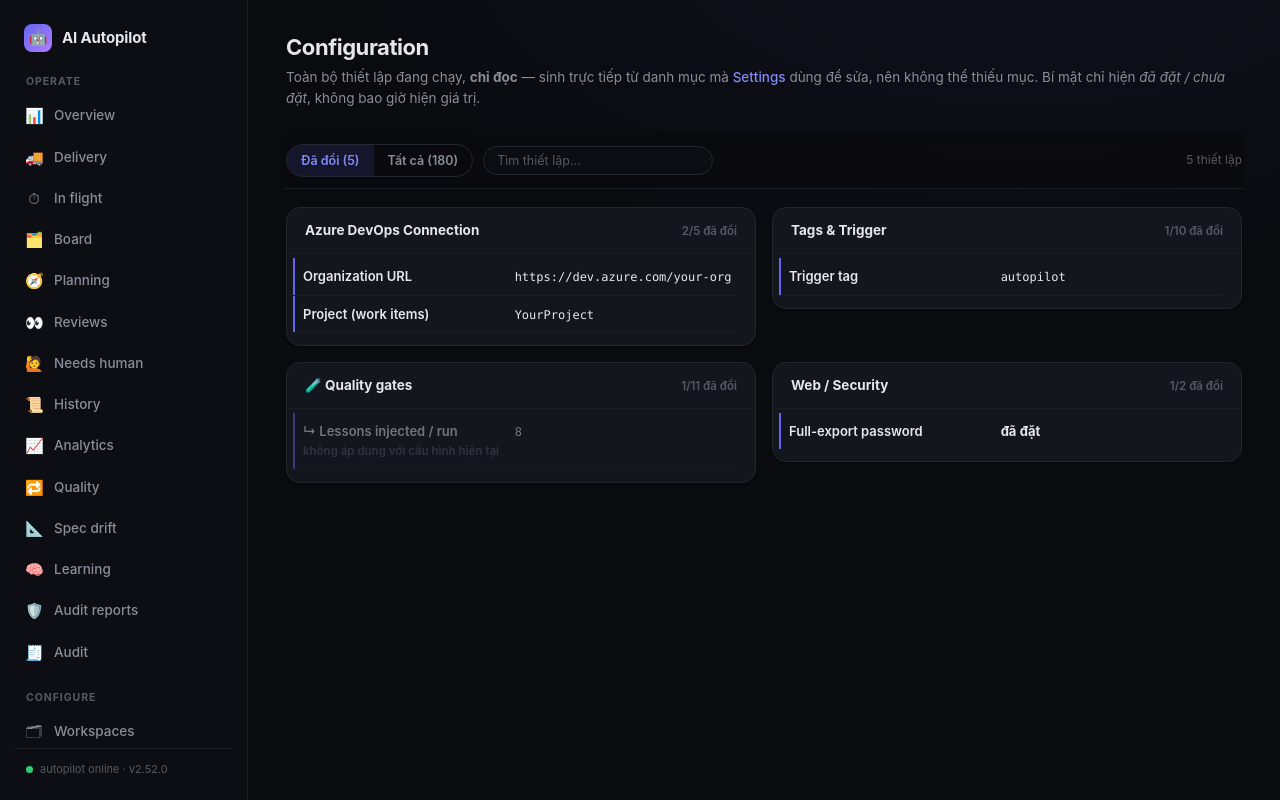
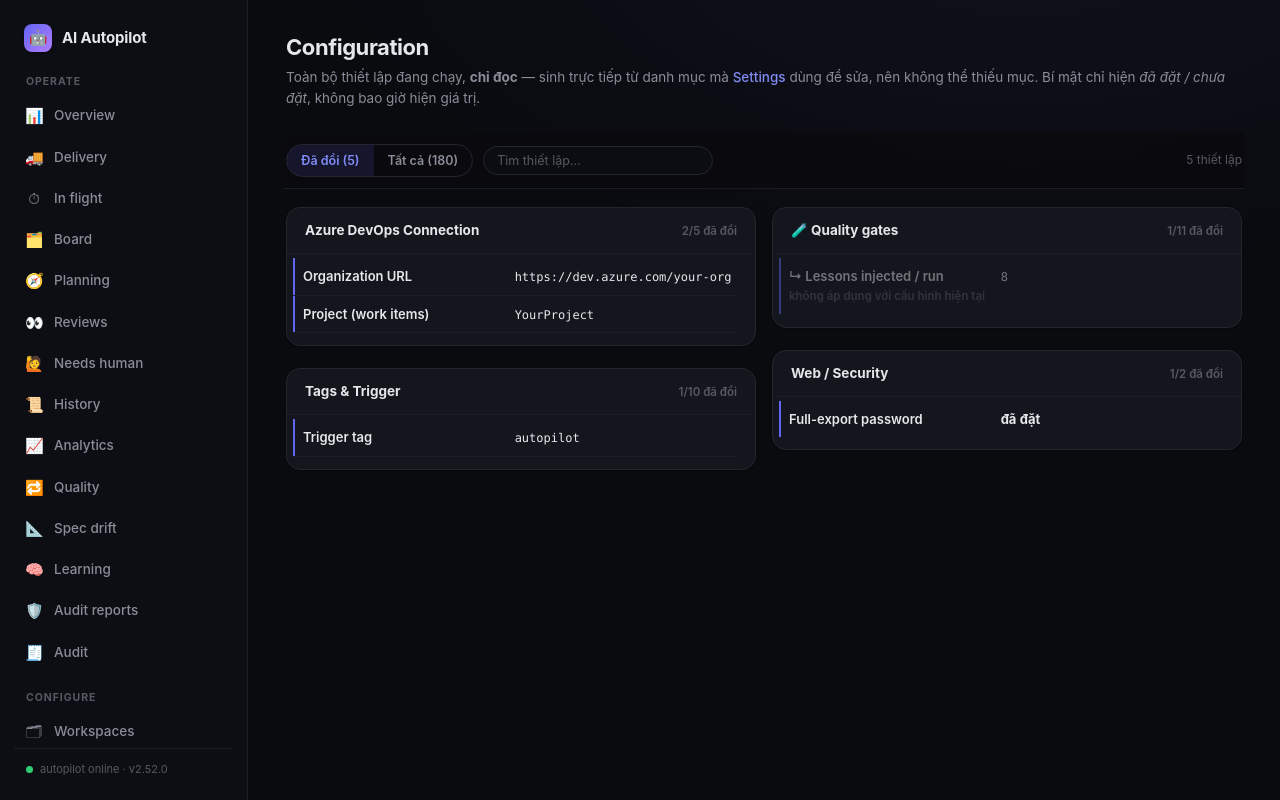
Before and after one commit to phongptn93/AI-Autopilot, a FastAPI app: page /dashboard/config in a window 1280 px wide. Run offline with FastAPI, Linux system fonts and the light colour scheme; some libraries are stand-ins or nearby versions.

Commit message:
fix(config): dead space under every short card
A CSS grid sizes each ROW by its tallest card, so a two-row card beside a five-row one
left a hole the size of the difference — three of them down the page, and the first
thing the eye lands on. align-items:start does not help: it stops a card stretching, it
does not fill the gap.

Multi-column instead, so each card flows up under the one above it. Measured after: the
largest vertical gap between adjacent cards is 22px, against hundreds before. The cost
is reading order — top-to-bottom per column — which is acceptable where no card means
anything different for having been read after another.

Co-Authored-By: Claude Opus 5 (1M context) <noreply@anthropic.com>

```diff
--- a/ai_autopilot/dashboard/templates/config.html
+++ b/ai_autopilot/dashboard/templates/config.html
@@ -17,10 +17,18 @@
   .cfg-bar input:focus { outline:none; border-color:var(--accent); }
   .cfg-count { font-size:12px; color:var(--text-dim); margin-left:auto; white-space:nowrap; }
 
-  .cfg-grid { display:grid; grid-template-columns:repeat(auto-fit,minmax(380px,1fr)); gap:16px;
-    align-items:start; }
+  /* Multi-column, not grid. A grid sizes each ROW by its tallest card, so a two-row card
+     sitting beside a five-row one left a hole the size of the difference — three of them
+     down the page, which is what the eye lands on first. Columns let each card flow up
+     under the one above it instead. The cost is reading order: top-to-bottom per column
+     rather than left-to-right. Acceptable here because the cards are independent — no
+     card means anything different for having been read after another. */
+  .cfg-grid { column-width:380px; column-gap:16px; }
   .cfg-card { background:var(--bg-card); border:1px solid var(--border); border-radius:14px;
-    overflow:hidden; box-shadow:var(--shadow-sm); }
+    overflow:hidden; box-shadow:var(--shadow-sm);
+    /* `break-inside` alone is not enough: without a block-level inline-block some
+       browsers still split a card across the column boundary. */
+    break-inside:avoid; display:inline-block; width:100%; margin-bottom:16px; }
   .cfg-card h3 { font-size:13.5px; font-weight:650; padding:12px 18px;
     border-bottom:1px solid var(--border-soft); display:flex; align-items:baseline; gap:9px; }
   .cfg-card h3 .n { margin-left:auto; font-size:11.5px; font-weight:600; color:var(--text-dim); }
```
